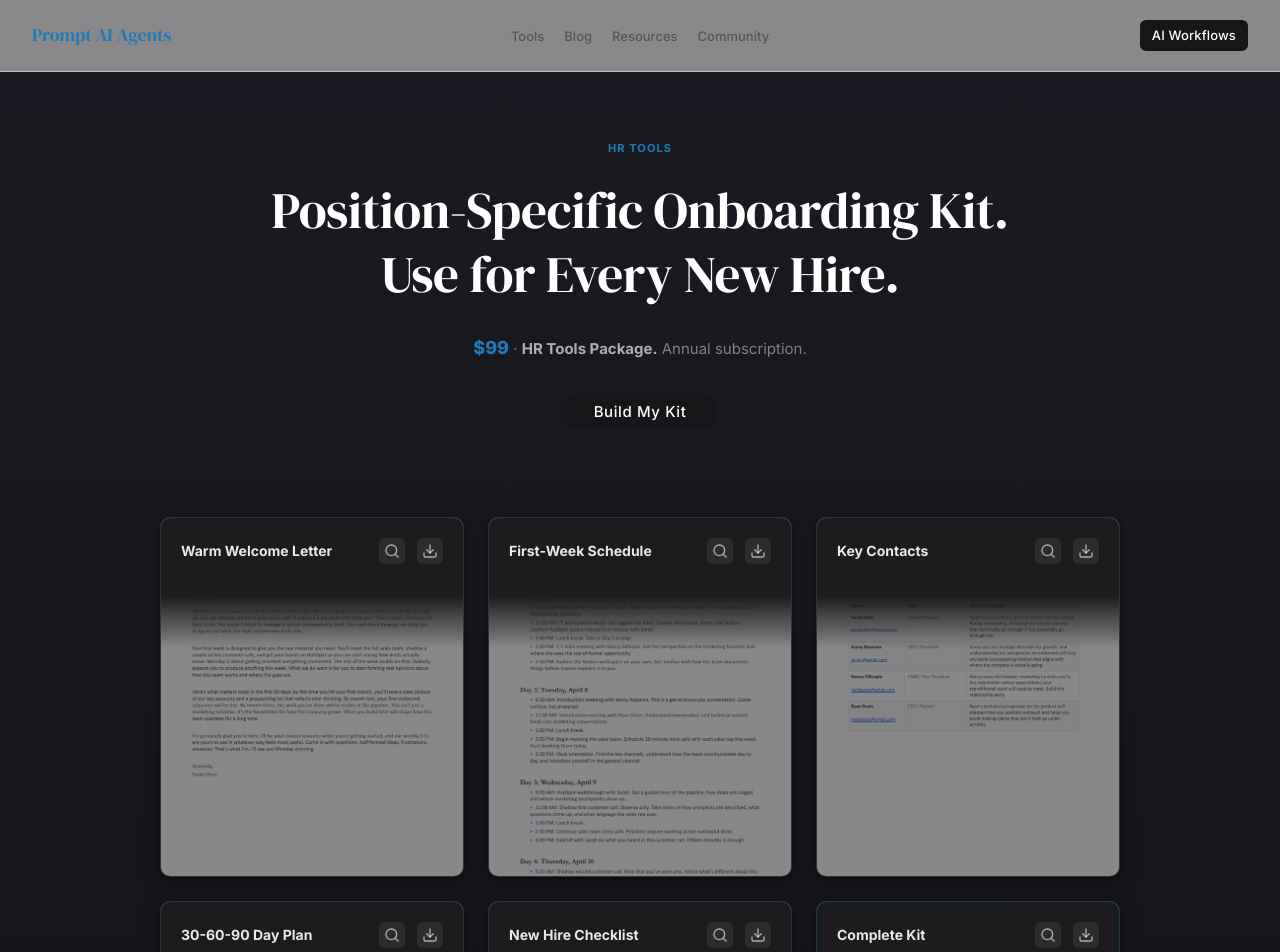
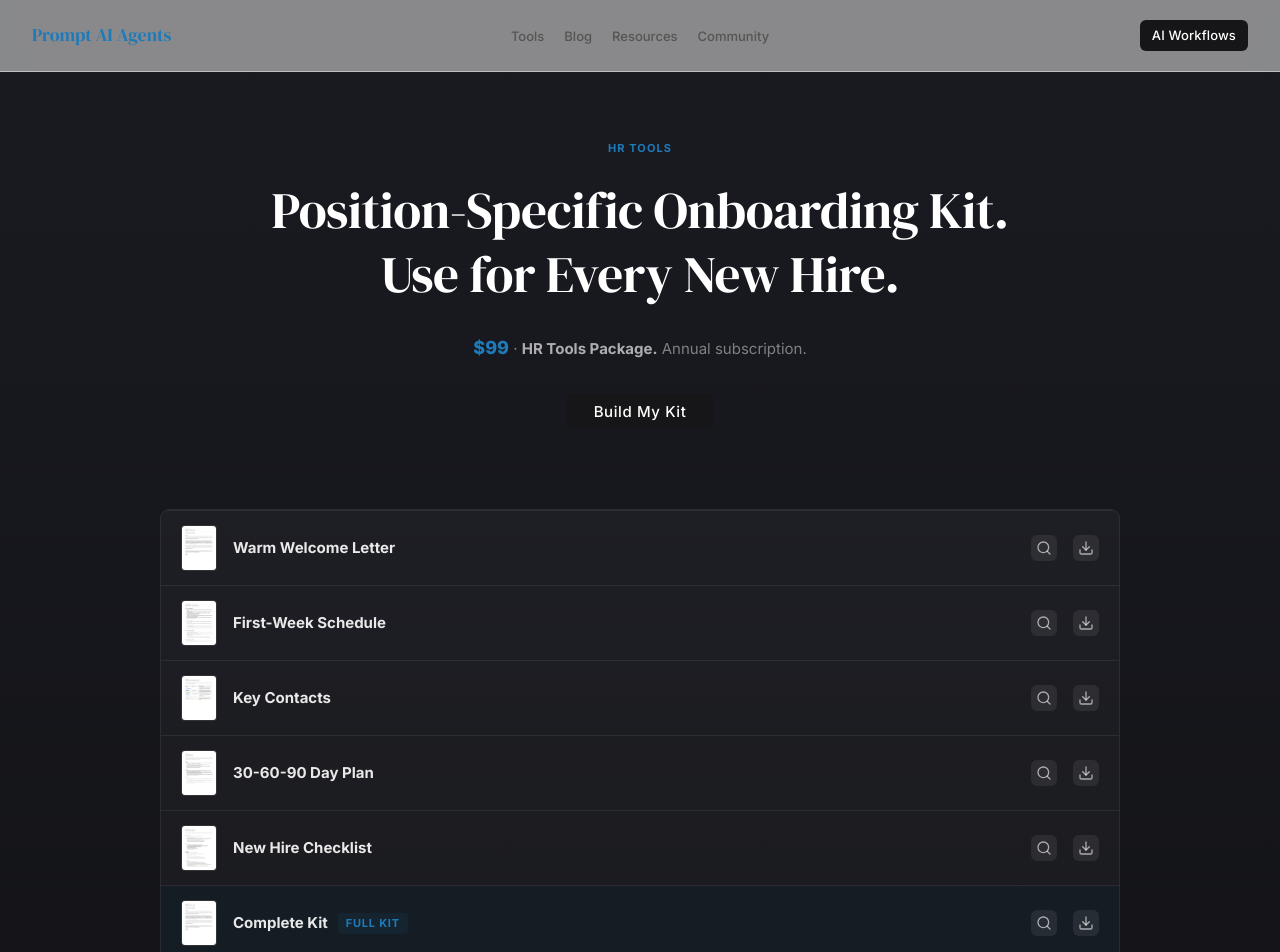
Before and after one commit to coolcalvin457-tech/agent-timesaver-nextjs, a Next.js app: page /onboarding-kit-builder in a window 1280 px wide. Shown: the top 952 px of the page. Built offline with nearby package versions, Linux system fonts and the light colour scheme.

Commit message:
Kit preview: replace card grid with lightweight horizontal list

```diff
--- a/app/globals.css
+++ b/app/globals.css
@@ -3606,6 +3606,96 @@ input, textarea {
 /* --bg-alt is already overridden above so idle rows will be rgba(255,255,255,0.04) */
 
 /* ── Kit preview cards — dark section on OKB page ────────────────────── */
+/* ── Kit list (replaces card grid) ─────────────────────── */
+.kit-list {
+  display: flex;
+  flex-direction: column;
+  border-radius: 10px;
+  overflow: hidden;
+  border: 1px solid var(--border, #E4E4E2);
+}
+
+.kit-list-row {
+  display: flex;
+  align-items: center;
+  gap: 16px;
+  padding: 14px 20px;
+  border-bottom: 1px solid var(--kit-row-border, rgba(0,0,0,0.08));
+  cursor: pointer;
+  transition: background 0.15s ease;
+  background: var(--surface, #ffffff);
+}
+
+.kit-list-row:last-child {
+  border-bottom: none;
+}
+
+.kit-list-row:hover {
+  background: var(--bg-alt, #F8F8F6);
+}
+
+.kit-list-row-featured {
+  background: rgba(30,122,184,0.03);
+}
+
+.kit-list-thumb {
+  width: 36px;
+  height: 46px;
+  border-radius: 4px;
+  overflow: hidden;
+  flex-shrink: 0;
+  border: 1px solid var(--border, #E4E4E2);
+  background: #f5f5f3;
+}
+
+.kit-list-title {
+  flex: 1;
+  font-size: 0.9375rem;
+  font-weight: 600;
+  color: var(--text-primary);
+  display: flex;
+  align-items: center;
+  gap: 10px;
+}
+
+.kit-list-badge {
+  font-size: 0.6875rem;
+  font-weight: 700;
+  color: var(--cta);
+  text-transform: uppercase;
+  letter-spacing: 0.07em;
+  background: rgba(30,122,184,0.08);
+  padding: 2px 8px;
+  border-radius: 4px;
+}
+
+/* Dark mode overrides */
+.dark-kit-section .kit-list {
+  border-color: rgba(255,255,255,0.10);
+  --kit-row-border: rgba(255,255,255,0.07);
+}
+
+.dark-kit-section .kit-list-row {
+  background: rgba(255,255,255,0.03);
+}
+
+.dark-kit-section .kit-list-row:hover {
+  background: rgba(255,255,255,0.07);
+}
+
+.dark-kit-section .kit-list-row-featured {
+  background: rgba(30,122,184,0.07);
+}
+
+.dark-kit-section .kit-list-thumb {
+  border-color: rgba(255,255,255,0.10);
+  background: #1C1C1F;
+}
+
+.dark-kit-section .kit-list-title {
+  color: rgba(255,255,255,0.90);
+}
+
 /* ── Button zoom hover ──────────────────────────────────── */
 .btn-zoom {
   transition: transform 0.18s ease !important;
--- a/app/onboarding-kit-builder/page.tsx
+++ b/app/onboarding-kit-builder/page.tsx
@@ -90,7 +90,7 @@ export default function OnboardingKitBuilderPage({
         {/* ── What's in the kit ─────────────────────────────────── */}
         <section
           className="section dark-kit-section"
-          style={{ paddingTop: "48px", paddingBottom: "64px" }}
+          style={{ paddingTop: "40px", paddingBottom: "40px" }}
         >
           <div className="container">
             <div style={{ maxWidth: "960px", margin: "0 auto" }}>
--- a/components/KitPreviewCards.tsx
+++ b/components/KitPreviewCards.tsx
@@ -25,7 +25,6 @@ export default function KitPreviewCards() {
     setPreviewTitle("");
   }, []);
 
-  // ESC key to close
   useEffect(() => {
     if (!previewPdf) return;
     const onKey = (e: KeyboardEvent) => { if (e.key === "Escape") closePreview(); };
@@ -33,7 +32,6 @@ export default function KitPreviewCards() {
     return () => document.removeEventListener("keydown", onKey);
   }, [previewPdf, closePreview]);
 
-  // Lock body scroll while modal is open
   useEffect(() => {
     document.body.style.overflow = previewPdf ? "hidden" : "";
     return () => { document.body.style.overflow = ""; };
@@ -41,70 +39,48 @@ export default function KitPreviewCards() {
 
   return (
     <>
-      {/* ── Cards grid ── */}
-      <div
-        style={{
-          display: "grid",
-          gridTemplateColumns: "repeat(3, 1fr)",
-          gap: "24px",
-        }}
-      >
-        {KIT_ITEMS.map((item) => (
+      {/* ── List ── */}
+      <div className="kit-list">
+        {KIT_ITEMS.map((item, index) => (
           <div
             key={item.title}
-            className="kit-sample-card"
-            style={item.featured ? { border: "1.5px solid rgba(30,122,184,0.35)" } : undefined}
+            className={`kit-list-row${item.featured ? " kit-list-row-featured" : ""}`}
             onClick={() => openPreview(item.pdf, item.title)}
             role="button"
             tabIndex={0}
             onKeyDown={(e) => { if (e.key === "Enter" || e.key === " ") openPreview(item.pdf, item.title); }}
             aria-label={`Preview ${item.title}`}
+            style={{ borderTop: index === 0 ? "1px solid var(--kit-row-border, rgba(0,0,0,0.08))" : undefined }}
           >
-            {/* Faded thumbnail */}
+            {/* Small thumbnail */}
+            <div className="kit-list-thumb">
               <img
                 src={item.thumb}
                 alt=""
                 aria-hidden="true"
                 style={{
-                position: "absolute",
-                top: 0,
-                left: 0,
                   width: "100%",
                   height: "100%",
                   objectFit: "cover",
                   objectPosition: "top",
-                opacity: 0.18,
-                pointerEvents: "none",
+                  display: "block",
                 }}
               />
+            </div>
 
-            {/* Title + action buttons */}
-            <div
-              style={{
-                position: "relative",
-                zIndex: 2,
-                width: "100%",
-                display: "flex",
-                alignItems: "center",
-                justifyContent: "space-between",
-              }}
-            >
-              <h3
-                style={{
-                  fontSize: "0.875rem",
-                  fontWeight: 700,
-                  color: "var(--text-primary)",
-                  margin: 0,
-                }}
-              >
+            {/* Title */}
+            <span className="kit-list-title">
               {item.title}
-              </h3>
+              {item.featured && (
+                <span className="kit-list-badge">Full Kit</span>
+              )}
+            </span>
 
-              <div style={{ display: "flex", gap: "12px", alignItems: "center" }}>
-                {/* Preview icon — visual cue; card click also opens preview */}
+            {/* Actions */}
+            <div style={{ display: "flex", gap: "16px", alignItems: "center", flexShrink: 0 }}>
               <button
                 type="button"
-                  onClick={() => openPreview(item.pdf, item.title)}
+                onClick={(e) => { e.stopPropagation(); openPreview(item.pdf, item.title); }}
                 className="kit-icon-btn"
                 title="Preview"
                 aria-label={`Preview ${item.title}`}
@@ -114,8 +90,6 @@ export default function KitPreviewCards() {
                   <line x1="21" y1="21" x2="16.65" y2="16.65"/>
                 </svg>
               </button>
-
-                {/* Download */}
               <a
                 href={item.pdf}
                 download
@@ -130,7 +104,6 @@ export default function KitPreviewCards() {
                   <line x1="12" y1="15" x2="12" y2="3"/>
                 </svg>
               </a>
-              </div>
             </div>
           </div>
         ))}
@@ -149,7 +122,6 @@ export default function KitPreviewCards() {
             className="kit-modal-panel"
             onClick={(e) => e.stopPropagation()}
           >
-            {/* Modal header */}
             <div className="kit-modal-header">
               <span className="kit-modal-title">{previewTitle}</span>
               <div style={{ display: "flex", gap: "12px", alignItems: "center" }}>
@@ -179,8 +151,6 @@ export default function KitPreviewCards() {
                 </button>
               </div>
             </div>
-
-            {/* PDF iframe */}
             <iframe
               src={`${previewPdf}#toolbar=0`}
               className="kit-modal-iframe"
```
Lines whose indentation alone changed are shown as unchanged.
